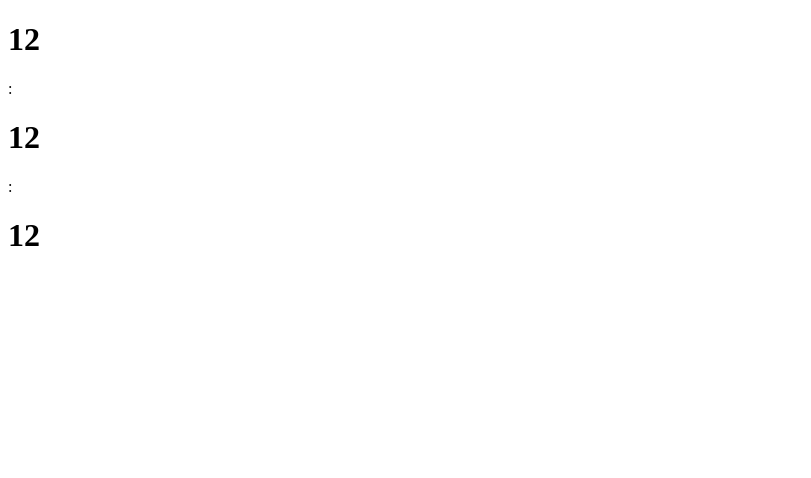
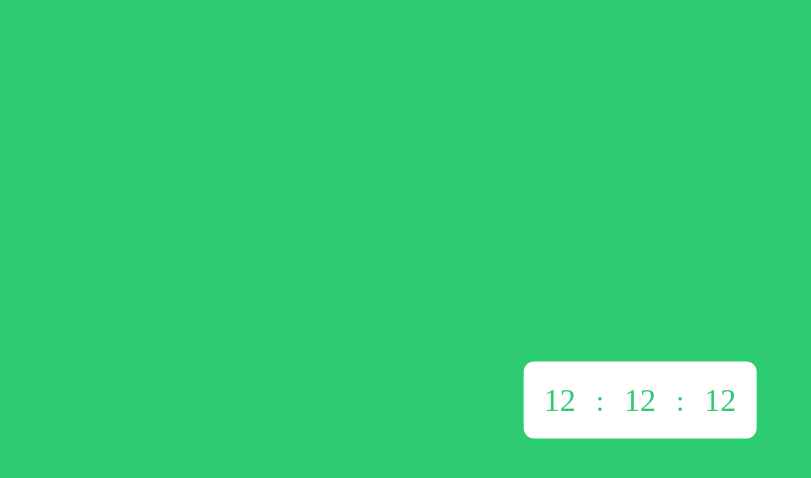
Before and after one commit to ParsaProgramming/Digital-clock, a plain HTML site: page index.html in a window 1280 px wide. Shown: the whole page, without its empty margins (0-811 px from the left). Drawn offline with Linux system fonts and the light colour scheme.

Commit message:
Add styles

```diff
--- a/sass/style.scss
+++ b/sass/style.scss
@@ -0,0 +1,32 @@
+*{
+    padding: 0;
+    margin: 0;
+    box-sizing: border-box;
+}
+
+$templateColor: #2ecc71;
+
+body{
+    background: $templateColor;
+    font-family: Poppins;
+}
+
+.clock{
+    position: absolute;
+    top:50%;
+    left: 50%;
+    transform: translate(-50%, -50%);
+    display: flex;
+    align-items: center;
+    justify-content: center;
+    background: white;
+    border-radius: 10px;
+    color: $templateColor;
+    h1{
+        font-weight: normal;
+        margin: 20px;
+    }
+    span{
+        font-size: 30px;
+    }
+}
```
Also changed, not shown: sass/style.css, 1 other file.
